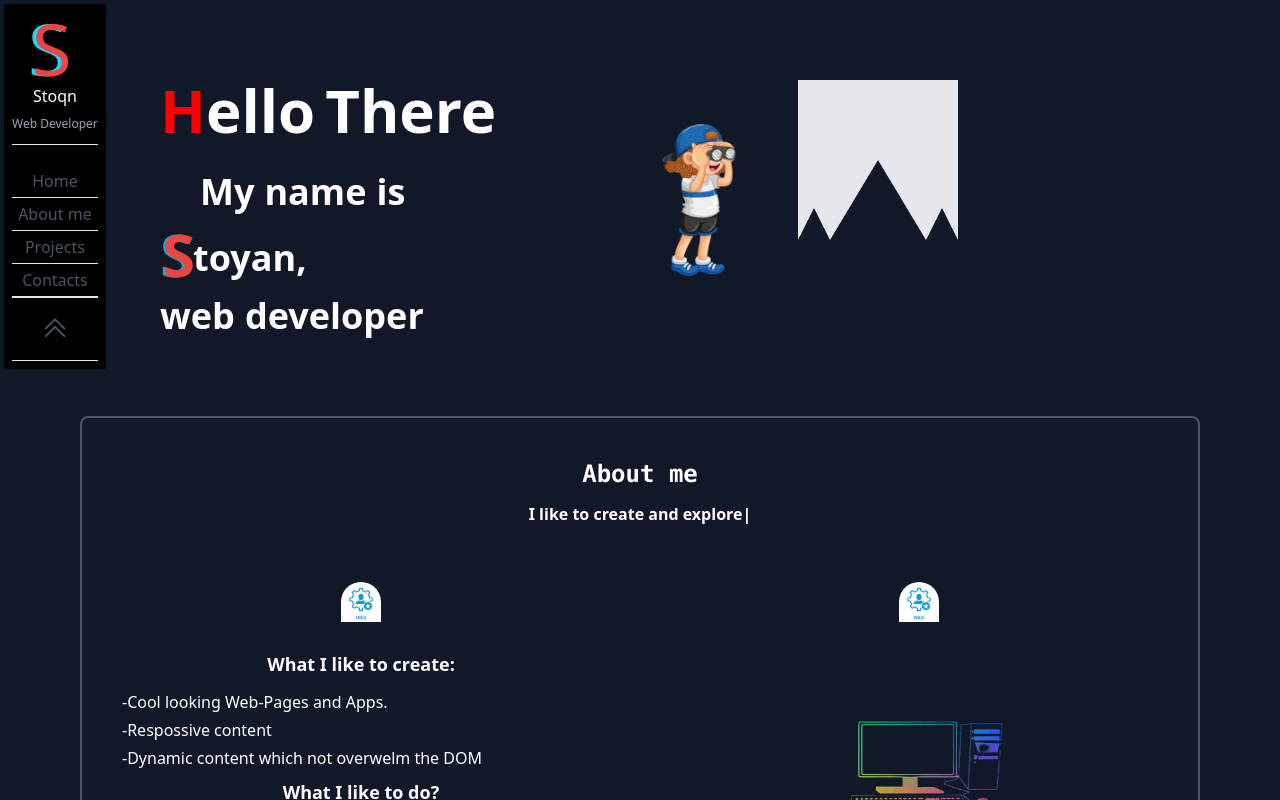
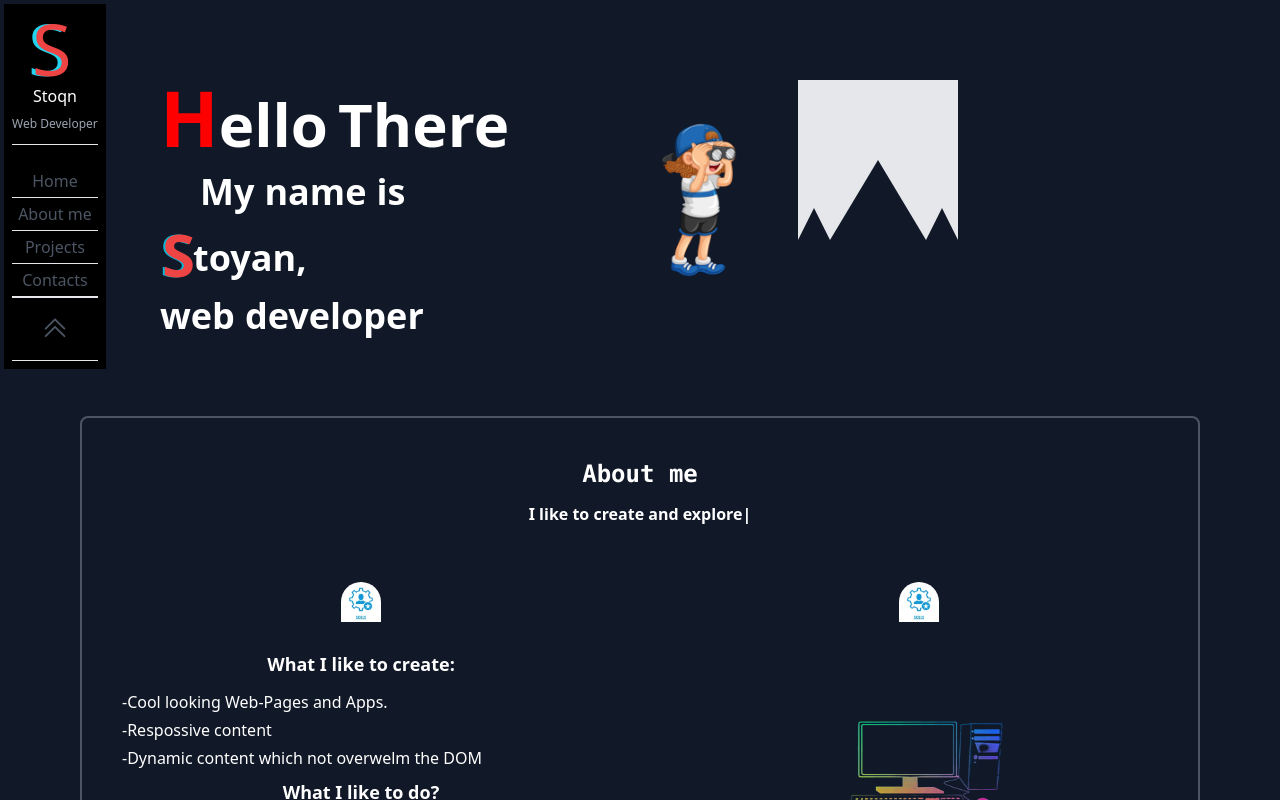
Before and after one commit to enermax5555/Portfolio, a React (Create React App) app in the folder portfolio/: page / in a window 1280 px wide. In both pictures the pointer is over the element 182 px from the left and 110 px from the top of the page. Shown: the top 800 px of the page. Built offline with nearby package versions, Linux system fonts and the light colour scheme.

Commit message:
Added some new vannila styling to h1 tags, to style Home.js better.

```diff
--- a/portfolio/src/index.css
+++ b/portfolio/src/index.css
@@ -10,9 +10,11 @@ h1 .test {
 -webkit-transition: all 0.3s ease-out;
 -o-transition: all 0.3s ease-out;
 transition: all 0.3s ease-out;
+transform: scale(-0.7, 1);
 }
 h1 .test:hover{
     color:red;
+    font-size: 6vw;
 }
 h1 .tab{
     margin-left:10px;
```
